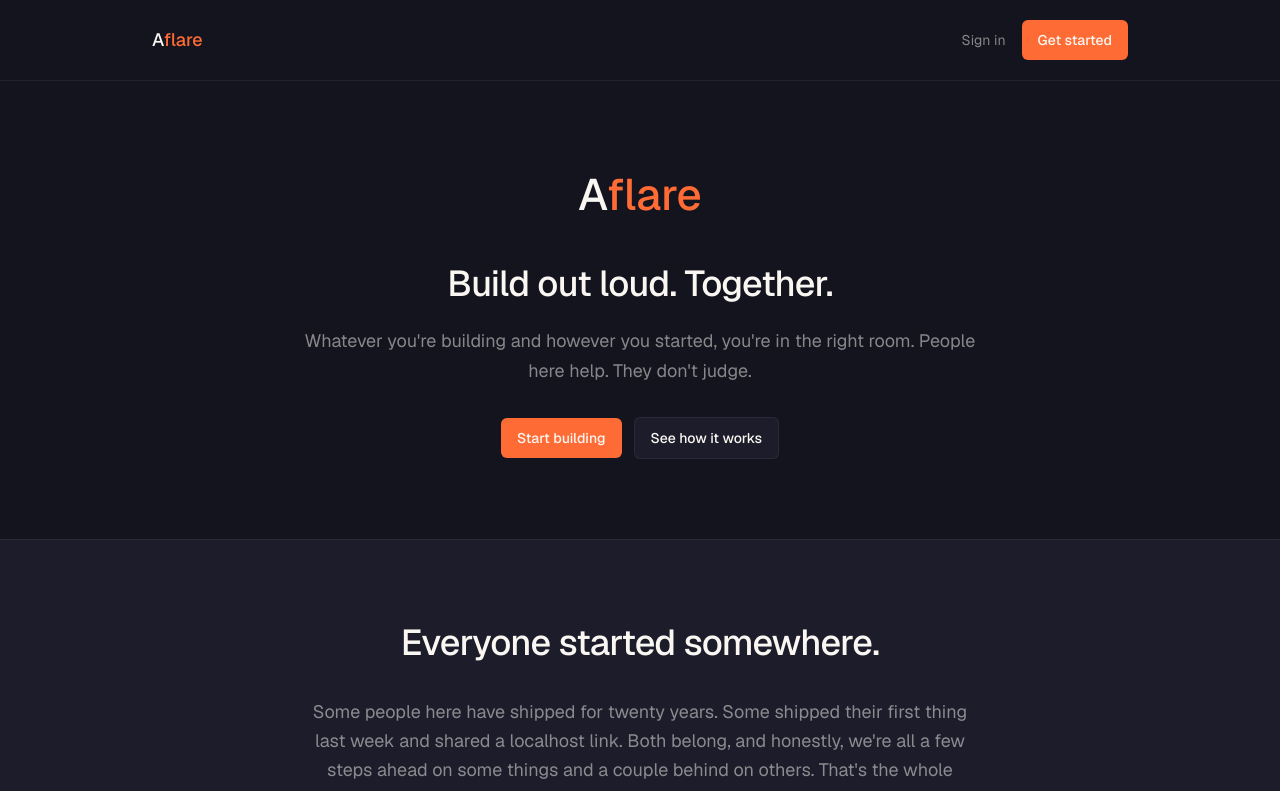
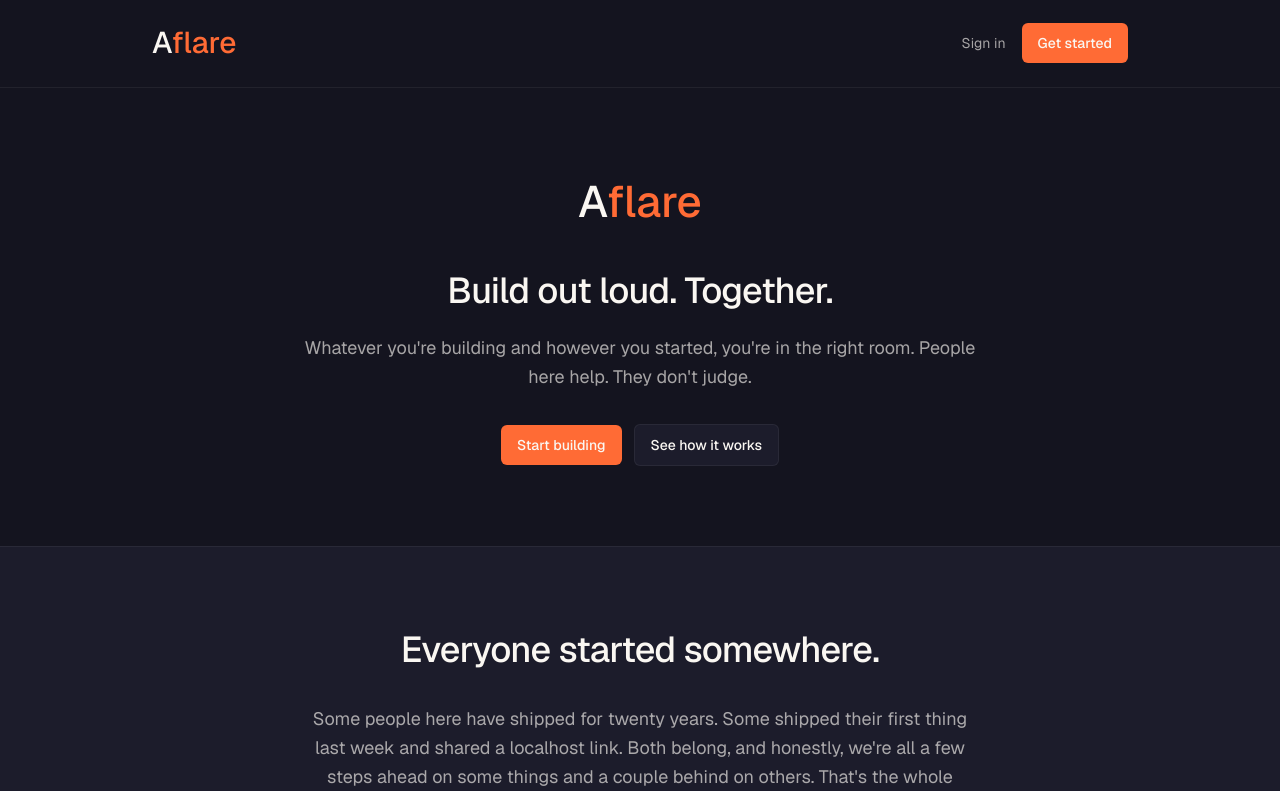
Before and after one commit to abdulmkhansn/aflare, a Next.js app: page / in a window 1280 px wide. Shown: the top 791 px of the page. Built offline with nearby package versions, Linux system fonts and the light colour scheme; no server answers.

Commit message:
Finalize landing page header

```diff
--- a/app/globals.css
+++ b/app/globals.css
@@ -18,7 +18,7 @@ html[data-theme="dark"] {
   --surface-header: #1c1c2b;
   --surface-input: #252536;
   --text-primary: #faf7f2;
-  --text-muted: rgba(250, 247, 242, 0.5);
+  --text-muted: rgba(250, 247, 242, 0.64);
   --border-subtle: rgba(255, 255, 255, 0.06);
   --nav-active-bg: rgba(255, 107, 53, 0.14);
   --accent-stripe-neutral: rgba(250, 247, 242, 0.14);
@@ -49,7 +49,7 @@ html[data-theme="light"] {
   --surface-header: #ffffff;
   --surface-input: #ffffff;
   --text-primary: #1a1a2e;
-  --text-muted: rgba(26, 26, 46, 0.5);
+  --text-muted: rgba(26, 26, 46, 0.58);
   --border-subtle: rgba(26, 26, 46, 0.08);
   --nav-active-bg: rgba(255, 107, 53, 0.12);
   --accent-stripe-neutral: rgba(26, 26, 46, 0.12);
--- a/components/marketing/landing-page.tsx
+++ b/components/marketing/landing-page.tsx
@@ -54,10 +54,14 @@ export function LandingPage() {
     <div className="flex min-h-full w-full min-w-0 flex-col bg-surface-page text-fg">
       {/* Header */}
       <header className="w-full border-b border-border-subtle">
-        <div className={`${LANDING_CONTAINER} flex items-center justify-between gap-4 py-5`}>
-          <AflareWordmark href="/" variant="nav" />
+        <div className={`${LANDING_CONTAINER} flex items-center justify-between gap-6 py-4 sm:py-5`}>
+          <AflareWordmark
+            href="/"
+            variant="nav"
+            className="shrink-0 text-2xl font-medium sm:text-[1.875rem]"
+          />
 
-          <nav className="flex items-center gap-3 sm:gap-4" aria-label="Marketing">
+          <nav className="flex shrink-0 items-center gap-3 sm:gap-4" aria-label="Account">
             <Link href="/login" className={`text-sm text-fg-muted hover:text-fg ${focusRingClassName}`}>
               Sign in
             </Link>
@@ -153,7 +157,10 @@ export function LandingPage() {
         </section>
 
         {/* Who it's for */}
-        <section className={`w-full border-t border-border-subtle bg-surface-card ${SECTION_PADDING}`}>
+        <section
+          id="who-its-for"
+          className={`w-full border-t border-border-subtle bg-surface-card ${SECTION_PADDING}`}
+        >
           <div className={LANDING_CONTAINER}>
             <h2 className="text-2xl font-medium tracking-[-0.02em]">Who it&apos;s for</h2>
             <p className="mt-3 max-w-2xl text-sm leading-relaxed text-fg-muted sm:text-base">
```
